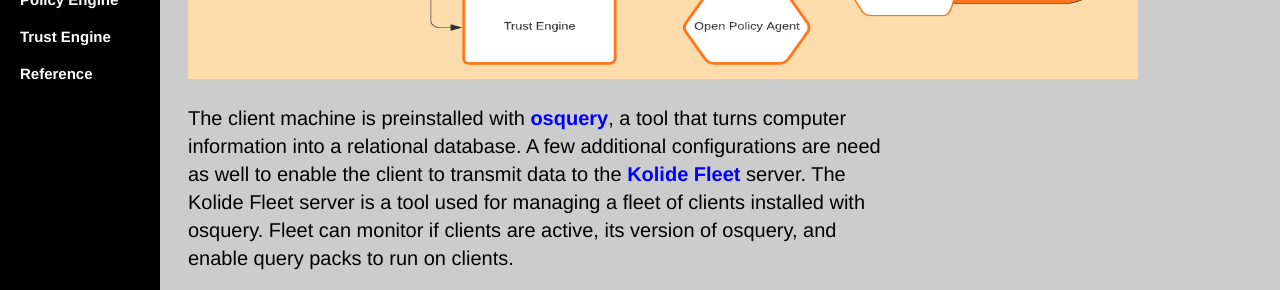
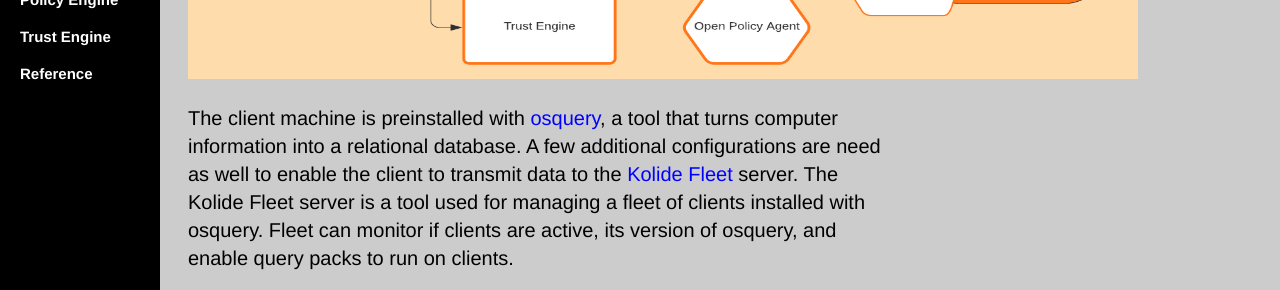
Before and after one commit to WWUZeroTrust/WWUZeroTrust.github.io, a Jekyll site: the page TrustEngine/index.html, which Jekyll copies as it is, in a window 1280 px wide and 1400 px high, scrolled down 695 px. Shown: the part 150-440 px from the top of the window. Built offline with Jekyll 4.4.1, drawn with Linux system fonts in a browser that asks for light colours.

Commit message:
Update index.html

```diff
--- a/TrustEngine/index.html
+++ b/TrustEngine/index.html
@@ -79,20 +79,18 @@
     display: inline;
     margin-right: 20px;
 }
-a {
-    text-decoration: none;
-    color: white;
-}
-a:hover {
-    text-decoration: underline;
-}
-b {
-    text-decoration: none;
-    color: blue;
-}
-b:hover {
-    text-decoration: underline;
-}
+A.class1 {color:white;}
+A.class1:link  {text-decoration: none; color: white;}
+A.class1:visited {text-decoration: none; color: white;}
+A.class1:hover {text-decoration: underline; color: white;}
+A.class1:active {text-decoration: none; color: white;}
+
+
+A.class2 {color:blue;}
+A.class2:link {text-decoration: none; color: blue;}
+A.class2:visited {text-decoration: none; color: blue;}
+A.class2:hover {text-decoration: underline; color: blue;}
+A.class2:active {text-decoration: none; color: blue;}
 p {
     font-size: 1em;
     line-height: 1.4em;
@@ -138,8 +136,8 @@
   	<img src="/image/Flowchart_Kolide.png" alt="hi" class="inline" height="500" width="950"/>
 	<br>
 
-	<p>The client machine is preinstalled with <b href="https://github.com/osquery/osquery">osquery</b>, a tool that turns computer information into a relational
-		database. A few additional configurations are need as well to enable the client to transmit data to the <b href="https://github.com/kolide/fleet">Kolide Fleet</b> server. The
+	<p>The client machine is preinstalled with <a href="https://github.com/osquery/osquery" class="class2">osquery</a>, a tool that turns computer information into a relational
+		database. A few additional configurations are need as well to enable the client to transmit data to the <a href="https://github.com/kolide/fleet" class="class2">Kolide Fleet</a> server. The
 		Kolide Fleet server is a tool used for managing a fleet of clients installed with osquery. Fleet can monitor if clients are
 		active, its version of osquery, and enable query packs to run on clients.</p>
 
@@ -171,7 +169,7 @@
   	<img src="/image/Kibana_developer_medium.JPG" alt="hi" class="inline" height="500" width="750"/>
 
 
-	<p>The Trust Engine's job is to create a trust score. This trust score works in unison with <b href="https://github.com/open-policy-agent/opa">Open Policy Agent</b>
+	<p>The Trust Engine's job is to create a trust score. This trust score works in unison with <a href="https://github.com/open-policy-agent/opa" class="class2">Open Policy Agent</a>
 		to either allow or deny a user access to a secured application. The Trust Engine takes in JSON format Elasticsearch data
 		and parses it in order to identify the data related to user seeking access.
 
@@ -182,8 +180,8 @@
 <ol>
 <li>The Trust Engine is on standby waiting to hear from the Trust API Handler to get the username.</li>
 <li>Once the Trust API Handler receives a username from the Swissknife Handler via a PUT request, the trust engine starts calculating a score.</li>
-<li>The Trust Engine using <b href="https://github.com/elastic/elasticsearch-dsl-py/blob/master/docs/index.rst">elasticsearch_dsl
-		package</b> (a tool to easily build queries for Elasticsearch), grabs the latest query stored in Elasticsearch related to the
+<li>The Trust Engine using <a href="https://github.com/elastic/elasticsearch-dsl-py/blob/master/docs/index.rst" class="class2">elasticsearch_dsl
+		package</a> (a tool to easily build queries for Elasticsearch), grabs the latest query stored in Elasticsearch related to the
 		the request specified in the query. The first part of the query filters by the username received from the Trust API Handler.
 		 Next the query is set to match anything from the osquery pack, 'testpack’. Last, only the 'snapshot' data field is returned
 	from the query.</li>
@@ -255,7 +253,7 @@
 	</div>
 	<footer>
 	 <ul>
-	       <li><a href="https://github.com/WWUZeroTrust/trust_engine">github.com/WWUZeroTrust/TrustEngine</a></li>
+	       <li><a href="https://github.com/WWUZeroTrust/trust_engine" class="class1">github.com/WWUZeroTrust/TrustEngine</a></li>
 	</ul>
 	</footer>
 </html>
```
